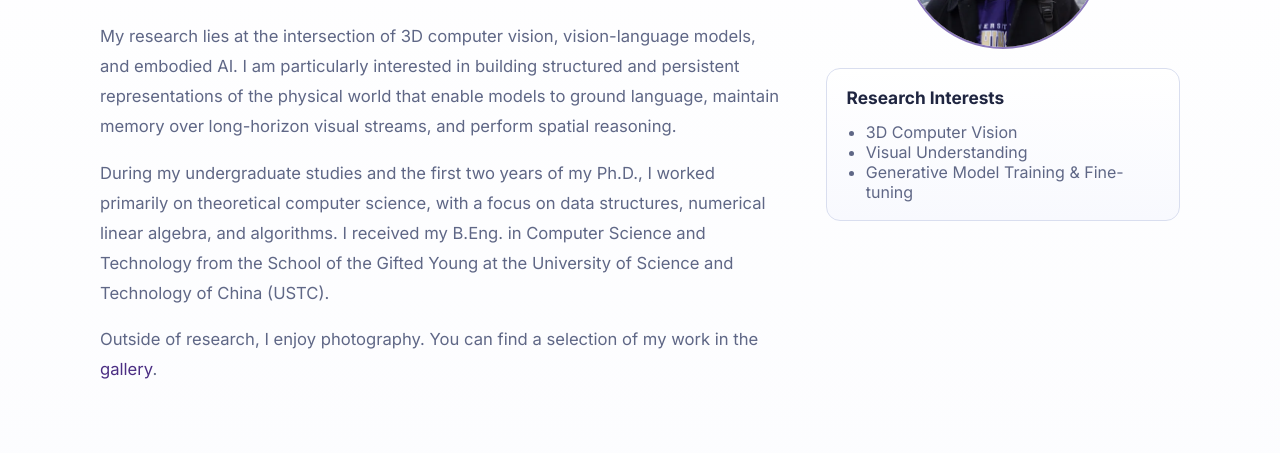
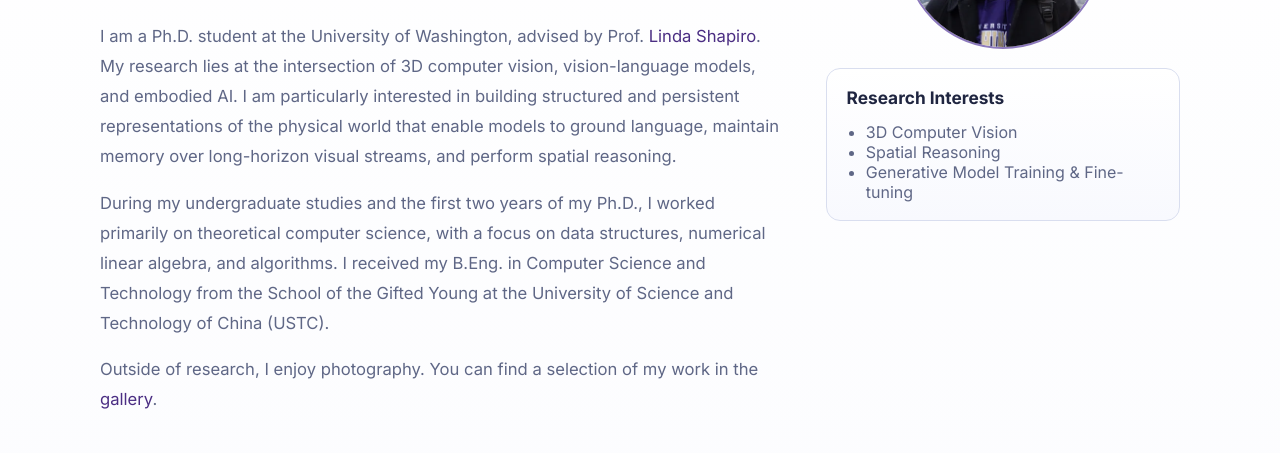
Before and after one commit to SGEthan/academic_webpage, a website: page index.html in a window 1280 px wide. Shown: the part 295-748 px from the top of the page. Drawn offline with nearby package versions, Linux system fonts and the light colour scheme; no server answers.

Commit message:
Update research interests and integrate advisor introduction

```diff
--- a/content.md
+++ b/content.md
@@ -10,7 +10,7 @@ footer: © 2026 Yichuan Deng • University of Washington
 
 research_interests:
   - 3D Computer Vision
-  - Visual Understanding
+  - Spatial Reasoning
   - Generative Model Training & Fine-tuning
 
 education:
@@ -32,7 +32,7 @@ education:
     logo_alt: University of Science and Technology of China logo
 ---
 
-My research lies at the intersection of 3D computer vision, vision-language models, and embodied AI. I am particularly interested in building structured and persistent representations of the physical world that enable models to ground language, maintain memory over long-horizon visual streams, and perform spatial reasoning.
+I am a Ph.D. student at the University of Washington, advised by Prof. [Linda Shapiro](https://homes.cs.washington.edu/~shapiro/). My research lies at the intersection of 3D computer vision, vision-language models, and embodied AI. I am particularly interested in building structured and persistent representations of the physical world that enable models to ground language, maintain memory over long-horizon visual streams, and perform spatial reasoning.
 
 During my undergraduate studies and the first two years of my Ph.D., I worked primarily on theoretical computer science, with a focus on data structures, numerical linear algebra, and algorithms. I received my B.Eng. in Computer Science and Technology from the School of the Gifted Young at the University of Science and Technology of China (USTC).
 
--- a/index.html
+++ b/index.html
@@ -46,7 +46,7 @@
             <div class="contact-row" id="contact-row"></div>
           </div>
           <div class="hero-about" id="about-text">
-            <p class="lead">My research lies at the intersection of 3D computer vision, vision-language models, and embodied AI. I am particularly interested in building structured and persistent representations of the physical world that enable models to ground language, maintain memory over long-horizon visual streams, and perform spatial reasoning.</p>
+            <p class="lead">I am a Ph.D. student at the University of Washington, advised by Prof. <a href="https://homes.cs.washington.edu/~shapiro/">Linda Shapiro</a>. My research lies at the intersection of 3D computer vision, vision-language models, and embodied AI. I am particularly interested in building structured and persistent representations of the physical world that enable models to ground language, maintain memory over long-horizon visual streams, and perform spatial reasoning.</p>
             <p class="lead">During my undergraduate studies and the first two years of my Ph.D., I worked primarily on theoretical computer science, with a focus on data structures, numerical linear algebra, and algorithms. I received my B.Eng. in Computer Science and Technology from the School of the Gifted Young at the University of Science and Technology of China (USTC).</p>
             <p class="lead">Outside of research, I enjoy photography. You can find a selection of my work in the <a href="gallery.html">gallery</a>.</p>
           </div>
@@ -69,7 +69,7 @@
             <h2>Research Interests</h2>
             <ul id="research-interests">
               <li>3D Computer Vision</li>
-              <li>Visual Understanding</li>
+              <li>Spatial Reasoning</li>
               <li>Generative Model Training &amp; Fine-tuning</li>
             </ul>
           </div>
```
Also changed, not shown: tests/homepage.test.js (+9 -2 lines).
